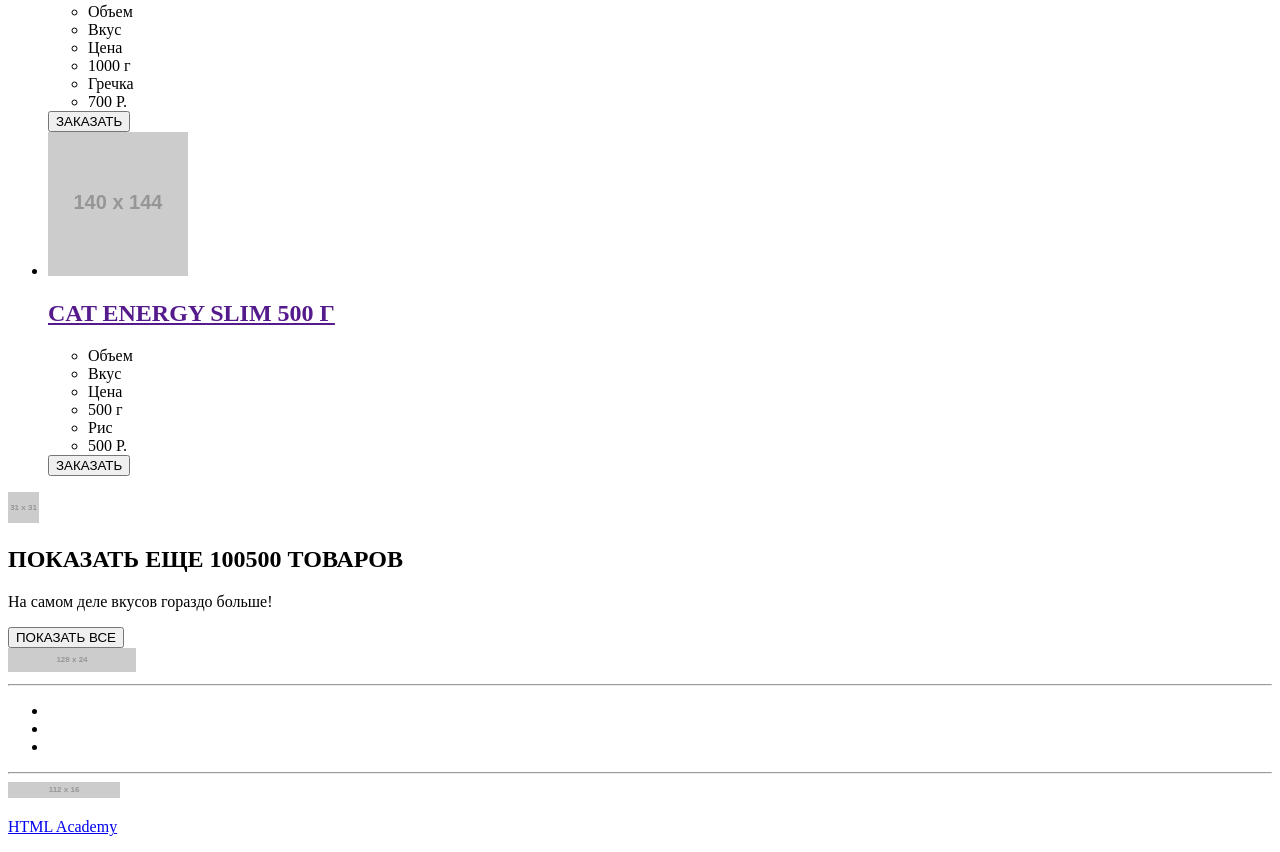
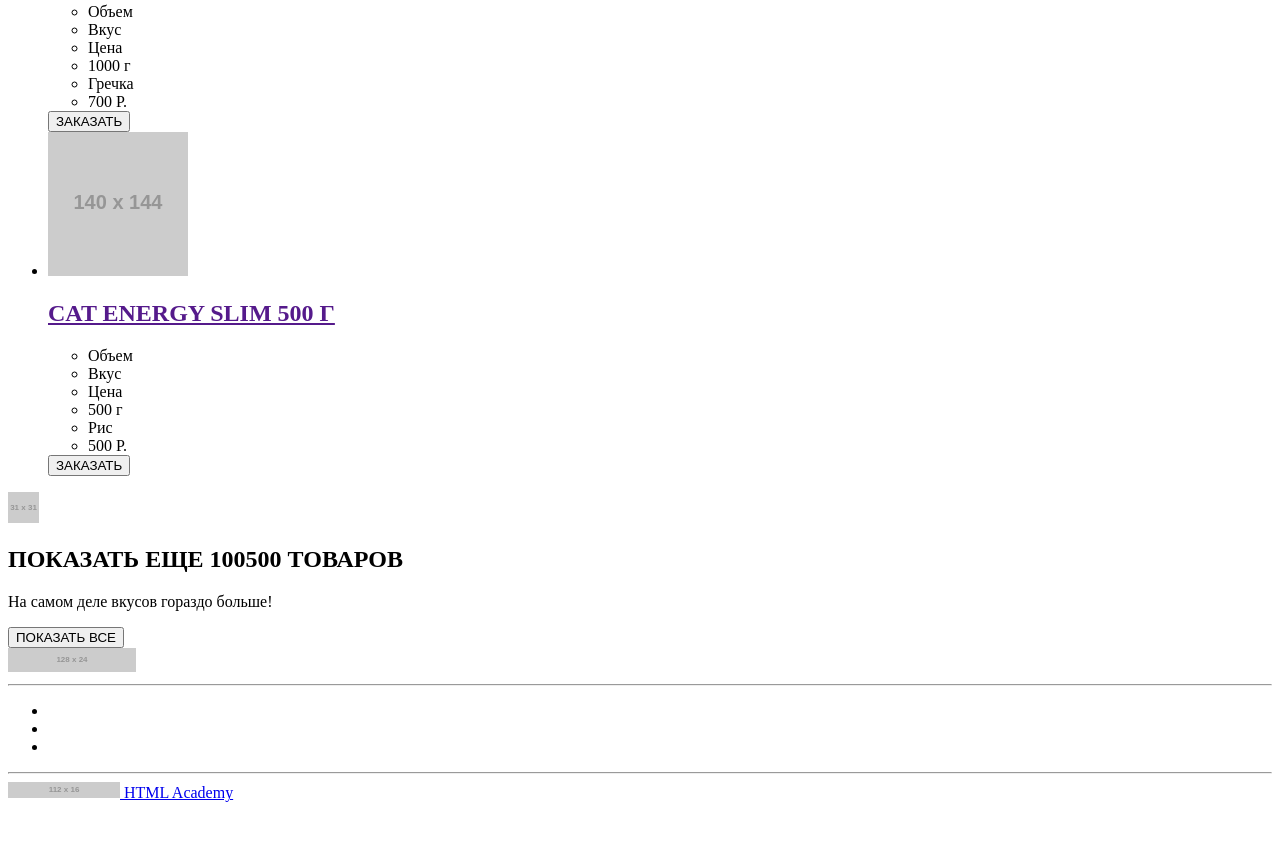
Before and after one commit to Vaitnol/1417205-cat-energy-19, a website: page source/catalog.html in a window 1280 px wide. Shown: the part 2140-2992 px from the top of the page. After the commit the page ends 2950 px from the top, so only its background shows below. Drawn offline with Linux system fonts and the light colour scheme; placeholder pictures from the web are drawn by us.

Commit message:
исправление footer

```diff
--- a/source/catalog.html
+++ b/source/catalog.html
@@ -271,7 +271,7 @@
           <img class="copyright__logo" src="https://via.placeholder.com/112x16" alt="logo">
         </a>
         <a class="copyright__icon-link" href="https://htmlacademy.ru/intensive/adaptive">
-          <p class="copyright__text">HTML Academy</p>
+          HTML Academy
         </a>
       </div>
     </div>
```
Also changed, not shown: source/form.html (+1 -1 lines), source/index.html (+1 -1 lines).
